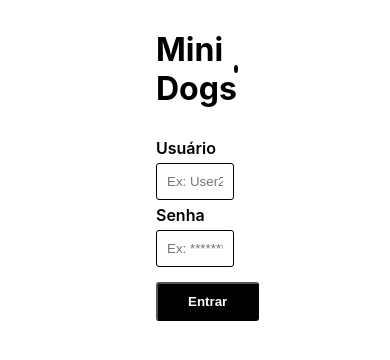
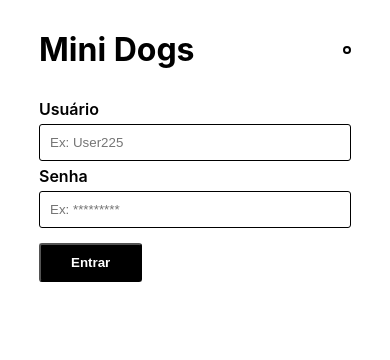
Before and after one commit to Himefe/mini-dogs-redux, a React (Vite) app: page / in a window 390 px wide. Shown: the top 360 px of the page. Built offline with nearby package versions, Linux system fonts and the light colour scheme.

Commit message:
Responsivo login

```diff
--- a/src/App.css
+++ b/src/App.css
@@ -33,3 +33,9 @@ main > .container {
     transform: translate(0, 0);
   }
 }
+
+@media screen and (max-width: 767px) {
+  main > .container {
+    width: 80%;
+  }
+}
```
